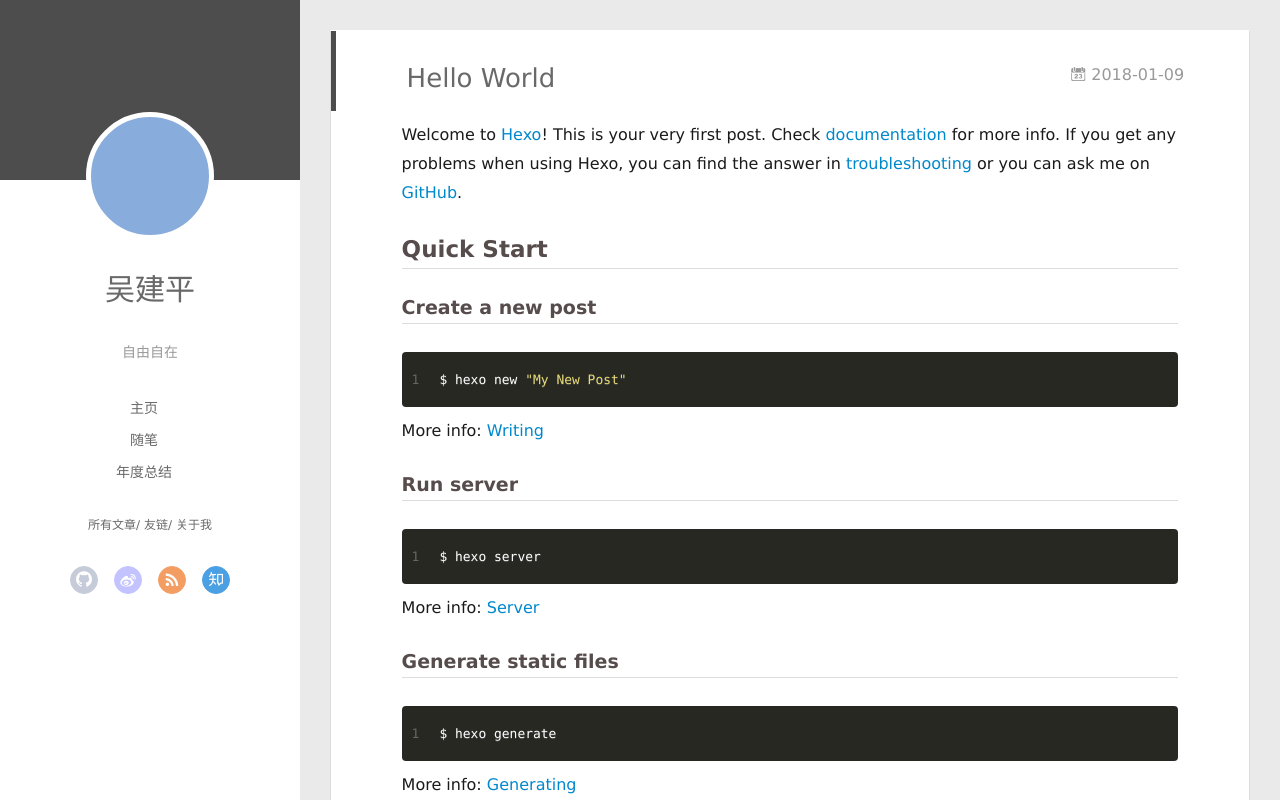
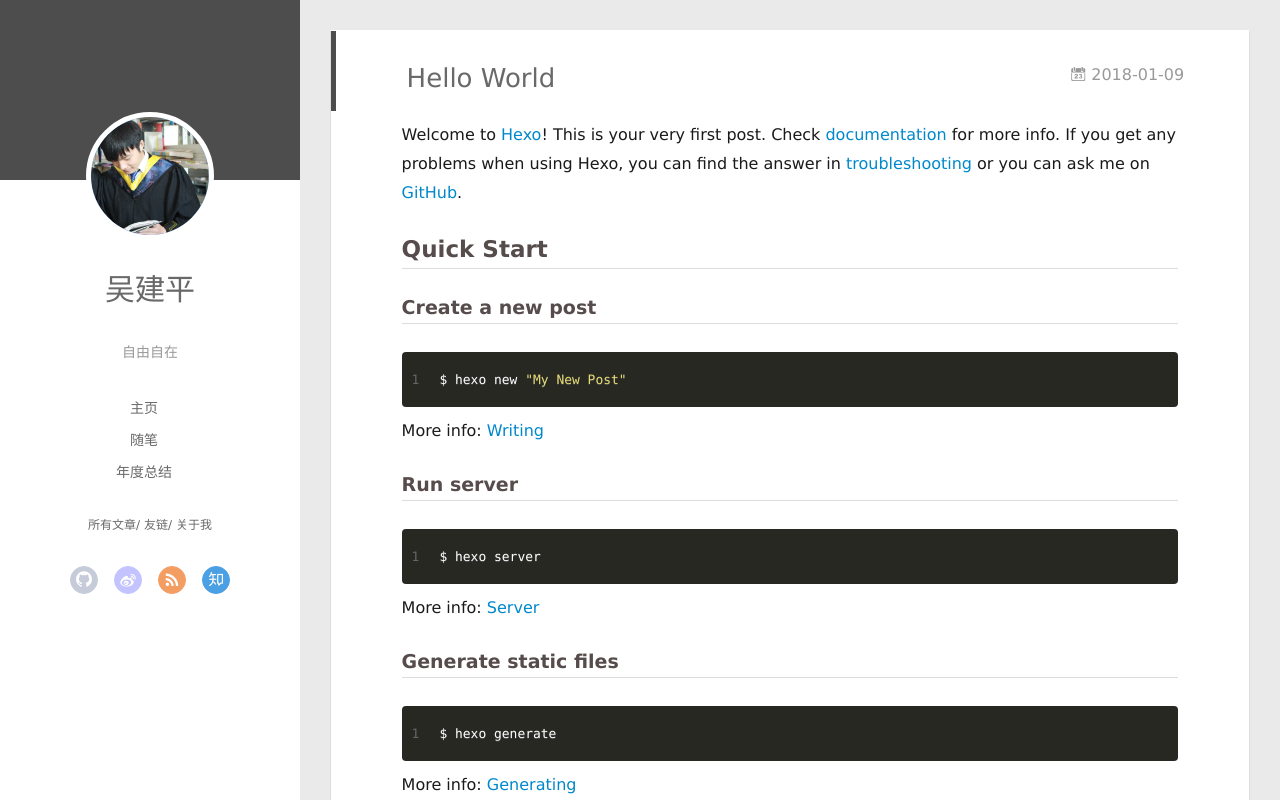
Before and after one commit to wjp5826/wjp5826.github.io, a plain HTML site: page 2018/01/09/hello-world/index.html in a window 1280 px wide. Drawn offline with Linux system fonts and the light colour scheme; no server answers.

Commit message:
Site updated: 2018-01-09 23:23:40

```diff
--- a/2018/01/09/hello-world/index.html
+++ b/2018/01/09/hello-world/index.html
@@ -46,7 +46,7 @@
 <div class="intrude-less">
 	<header id="header" class="inner">
 		<a href="/" class="profilepic">
-			<img src="" class="js-avatar">
+			<img src="/images/head.jpg" class="js-avatar">
 		</a>
 		<hgroup>
 		  <h1 class="header-author"><a href="/">吴建平</a></h1>
@@ -108,7 +108,7 @@
 	<div class="intrude-less">
 		<header id="header" class="inner">
 			<div class="profilepic">
-				<img src="" class="js-avatar">
+				<img src="/images/head.jpg" class="js-avatar">
 			</div>
 			<hgroup>
 			  <h1 class="header-author js-header-author">吴建平</h1>
```
Also changed, not shown: archives/2018/01/index.html (+2 -2 lines), archives/2018/index.html (+2 -2 lines), archives/index.html (+2 -2 lines), index.html (+2 -2 lines), summary/index.html (+2 -2 lines).
